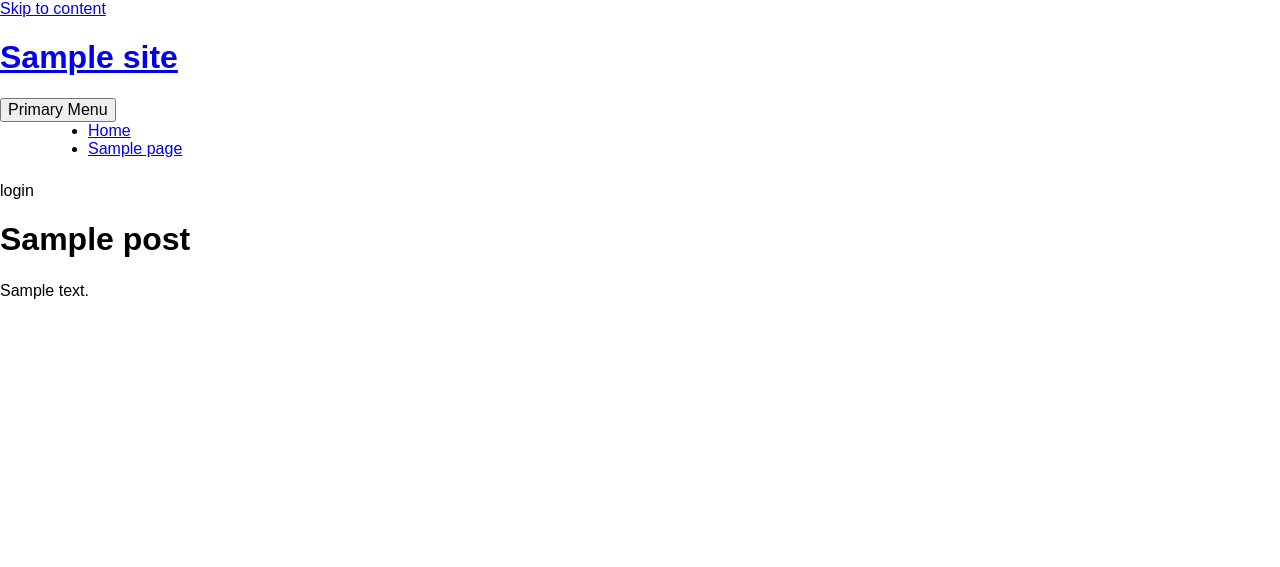
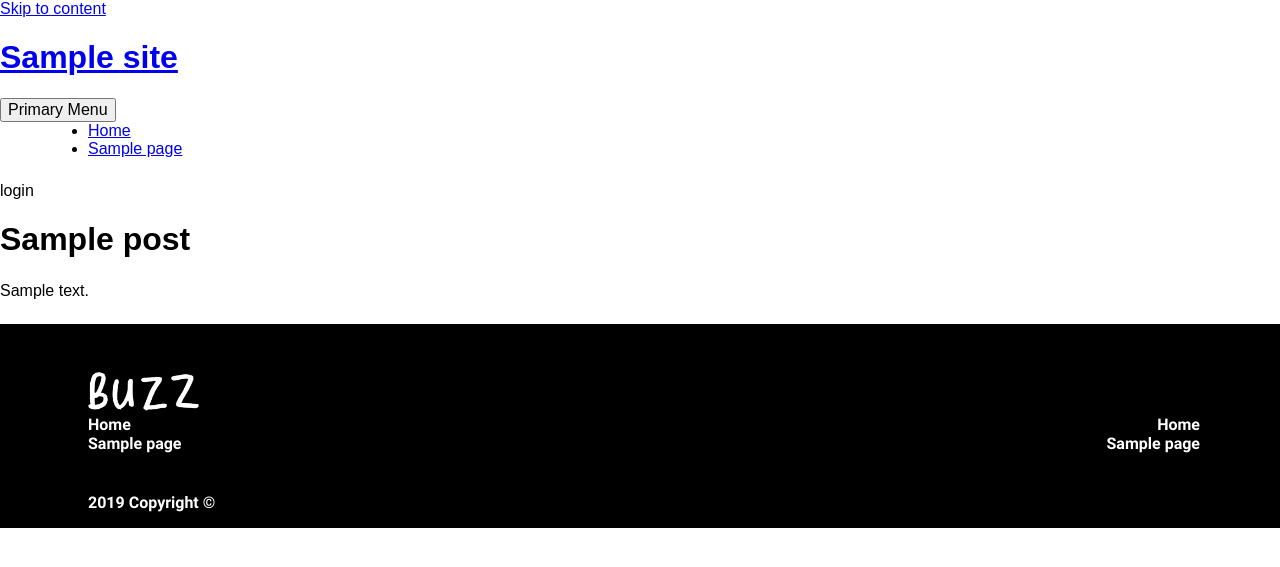
Before and after one commit to dannysmith/tatteo-fall-2018, a WordPress theme: template themes/buzztheme/page.php in a window 1280 px wide. Shown: the top 567 px of the page. Run offline with PHP 8.4 and a stand-in for WordPress, Linux system fonts and the light colour scheme; the site name, menu and one post (Sample post) are stand-ins, and other content is empty; some libraries are stand-ins or nearby versions.

Commit message:
Added footer with menu functionality

```diff
--- a/themes/buzztheme/footer.php
+++ b/themes/buzztheme/footer.php
@@ -10,9 +10,12 @@
 </div><!-- #content -->
 
 <footer id="colophon" class="site-footer" role="contentinfo">
-  <div class="site-info">
-
-  </div><!-- .site-info -->
+  <div class="logo">
+  <img src="<?php echo get_template_directory_uri(); ?>/assets/logo/buzz writing white.png" width="" height="" alt="buzz logo" />
+  </div><!-- .logo -->
+  <?php wp_nav_menu( array( 'theme_location' => 'new-menu', 'container_class' => 'footerlinks' ) ); ?>
+  <p class="copyright">2019 Copyright ©</p>
+  <?php wp_nav_menu( array( 'theme_location' => 'another-menu', 'container_class' => 'footersocialmedia' ) ); ?>
 </footer><!-- #colophon -->
 </div><!-- #page -->
 
--- a/themes/buzztheme/functions.php
+++ b/themes/buzztheme/functions.php
@@ -163,3 +163,15 @@ function modify_contact_methods($profile_fields)
     return $profile_fields;
 }
 add_filter('user_contactmethods', 'modify_contact_methods');
+
+// Adding menus in the footer
+
+function register_my_menus() {
+    register_nav_menus(
+      array(
+        'new-menu' => __( 'Links' ),
+        'another-menu' => __( 'Social Media' ),
+      )
+    );
+  }
+  add_action( 'init', 'register_my_menus' );
--- a/themes/buzztheme/sass/_elements.scss
+++ b/themes/buzztheme/sass/_elements.scss
@@ -4,7 +4,6 @@
 
 html {
   box-sizing: border-box;
-  @include font-size(1);
 }
 
 *,
--- a/themes/buzztheme/sass/_page-templates.scss
+++ b/themes/buzztheme/sass/_page-templates.scss
@@ -3,3 +3,53 @@
 --------------------------------------------------------------*/
 
 /* Front page */
+
+/* Footer */
+
+footer {
+    display: grid;
+    grid-auto-columns: auto;
+    background: black;
+    @include text($color__text-secondary, 1rem , $font__main);
+    font-weight: bold;
+    padding-top: 3rem;
+        a {
+            &:link,
+            &:hover,
+            &:active,
+            &:focus {
+                @include text($color__text-secondary, 1rem , $font__main);
+            }
+            text-decoration: none;
+        }
+
+        .logo {
+            grid-column: 1;
+            margin-left: 5.5rem;
+            img {
+                height: 2.4rem;
+            }
+        }
+
+            ul {
+                list-style: none;
+            }
+
+                .footerlinks {
+                    grid-column: 1;
+                    grid-row: 2;
+                }
+
+                    .copyright {
+                        grid-column: 1;
+                        margin-left: 5.5rem;
+                    }
+
+                        .footersocialmedia {
+                            grid-column: 3;
+                            grid-row: 2;
+                            justify-self: right;
+                            margin-right: 5rem;
+                            text-align: right;
+                        }
+}
--- a/themes/buzztheme/style.css
+++ b/themes/buzztheme/style.css
@@ -318,9 +318,7 @@ th {
 --------------------------------------------------------------*/
 html {
   -webkit-box-sizing: border-box;
-          box-sizing: border-box;
-  font-size: 16px;
-  font-size: 1rem; }
+          box-sizing: border-box; }
 
 *,
 *:before,
@@ -558,3 +556,38 @@ object {
 # Page Templates
 --------------------------------------------------------------*/
 /* Front page */
+/* Footer */
+footer {
+  display: grid;
+  grid-auto-columns: auto;
+  background: black;
+  color: white;
+  font-size: 1rem;
+  font-family: "Roboto";
+  font-weight: bold;
+  padding-top: 3rem; }
+  footer a {
+    text-decoration: none; }
+    footer a:link, footer a:hover, footer a:active, footer a:focus {
+      color: white;
+      font-size: 1rem;
+      font-family: "Roboto"; }
+  footer .logo {
+    grid-column: 1;
+    margin-left: 5.5rem; }
+    footer .logo img {
+      height: 2.4rem; }
+  footer ul {
+    list-style: none; }
+  footer .footerlinks {
+    grid-column: 1;
+    grid-row: 2; }
+  footer .copyright {
+    grid-column: 1;
+    margin-left: 5.5rem; }
+  footer .footersocialmedia {
+    grid-column: 3;
+    grid-row: 2;
+    justify-self: right;
+    margin-right: 5rem;
+    text-align: right; }
```
